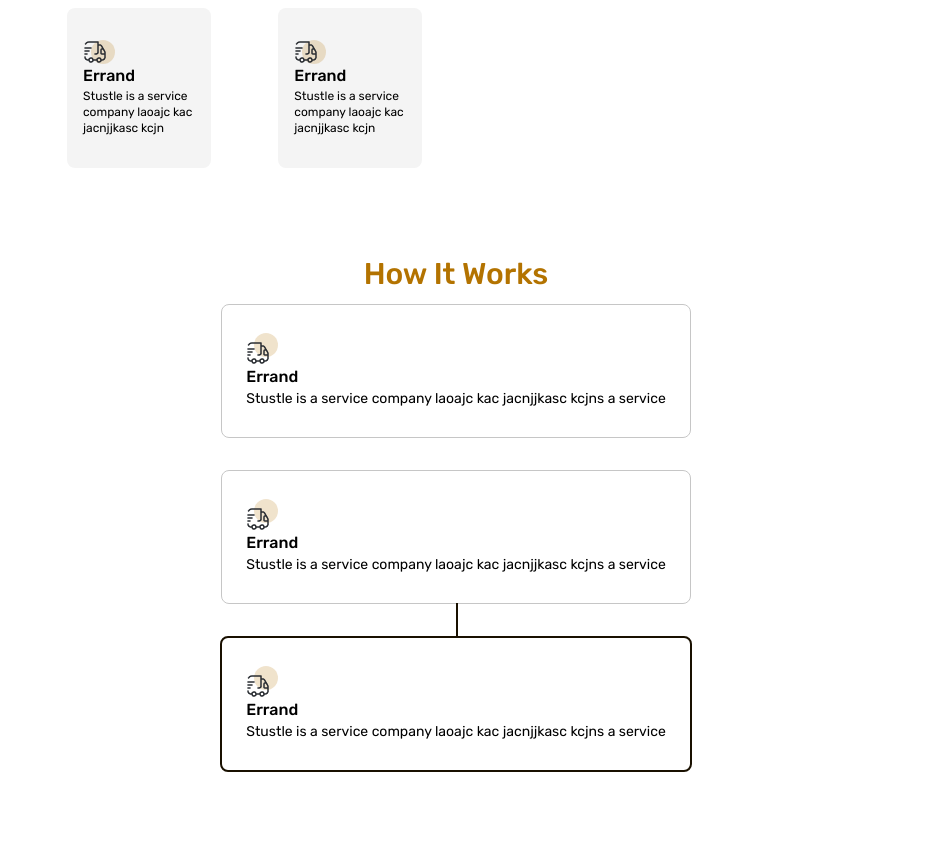
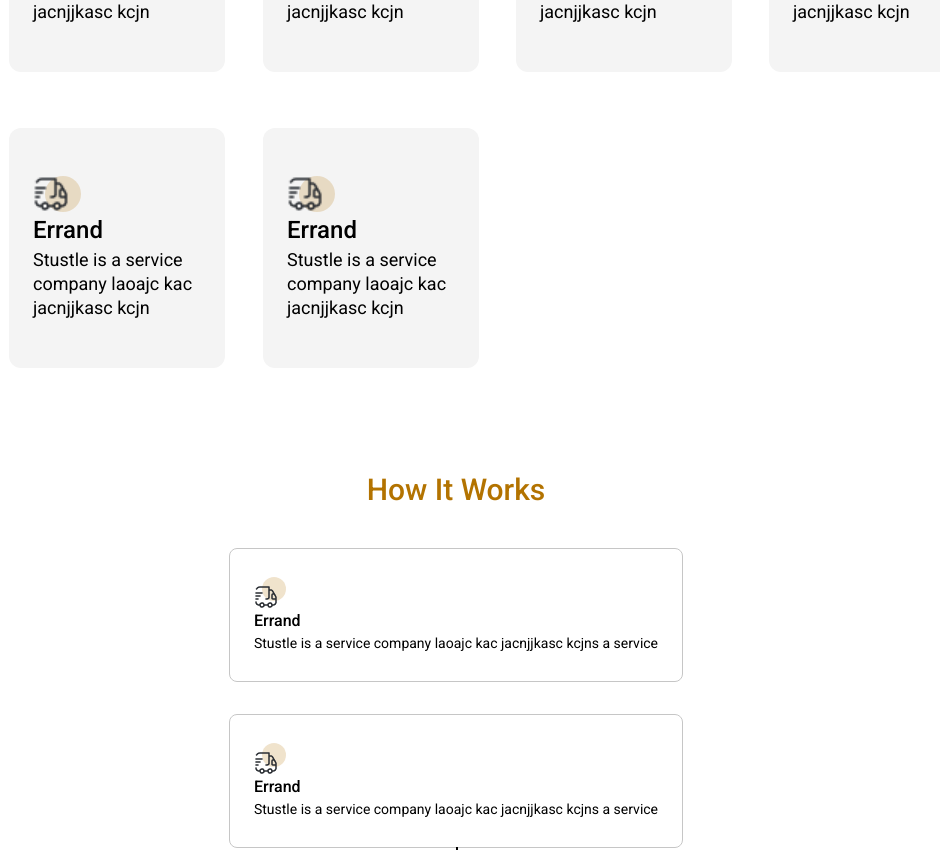
Before and after one commit to T-laye/Stustle__Landing__Page, a Next.js app: page / in a window 1280 px wide. Shown: the part 1348-2198 px from the top of the page, without its empty margins (184-1124 px from the left). Built offline with nearby package versions, Linux system fonts and the light colour scheme.

Commit message:
made responsive adjustments

```diff
--- a/src/components/Layout/main/Hero.js
+++ b/src/components/Layout/main/Hero.js
@@ -9,7 +9,7 @@ export default function Hero() {
           <h1 className="text-white text-5xl text-center leading-tight font-bold tracking-wide mb-2">
             Get <span className="text-primary">tasks</span> off your hands
           </h1>
-          <p className="text-white px-6  text-center text-lg font-normal tracking-wider">
+          <p className="text-white px-6  text-center text-sm font-normal tracking-wider">
             On your lazy days rely on us ! We run so you can relax
           </p>
         </div>
@@ -26,11 +26,11 @@ export default function Hero() {
           <h1 className="text-white text-7xl text-left leading-14  font-bold tracking-wide mb-2">
             Get <span className="text-primary">tasks</span> off your hands
           </h1>
-          <p className="text-white  text-left text-lg font-normal tracking-wider">
+          <p className="text-white  text-left text-lg font-normal tracking-wider leading-3">
             On your lazy days rely on us ! We run so you can relax
           </p>
         </div>
-        <div className="flex items-center  mt-8 gap-4">
+        <div className="flex items-center mt-8 gap-4">
           <button className={styles.btnPrimary}>Request a Service</button>
           <button className={styles.btnSecondary}>Learn More</button>
         </div>
--- a/src/components/Layout/main/How.js
+++ b/src/components/Layout/main/How.js
@@ -1,7 +1,6 @@
 /* eslint-disable jsx-a11y/alt-text */
 import Image from 'next/image';
 import errand from '../../../../public/icons/errand.png';
-// import { useRef, useEffect, useState } from 'react';
 import { useInView } from 'react-intersection-observer';
 
 export default function How() {
@@ -11,10 +10,10 @@ export default function How() {
   return (
     <section id="how">
       <h2>How It Works</h2>
-      <div className="flex flex-col items-center  gap-8 mb-12  ">
+      <div className="flex flex-col items-center mt-10 gap-8 mb-12  ">
         <div
           // ref={active}
-          className={`min-w-80 min-h-32 px-6 py-7  rounded-lg border ${
+          className={`min-w-80 min-h-32 px-6 py-7 duration-700  rounded-lg border ${
             box_2_visible ? 'border-gray-3' : 'border-primary-dark border-2'
           } relative`}
         >
@@ -32,7 +31,7 @@ export default function How() {
         </div>
         <div
           ref={box_2}
-          className={`min-w-80 min-h-32 px-6 py-7  rounded-lg border relative  ${
+          className={`min-w-80 min-h-32 px-6 py-7  duration-700  rounded-lg border relative  ${
             box_2_visible && !box_3_visible
               ? 'border-primary-dark border-2'
               : 'border-gray-3'
@@ -52,7 +51,7 @@ export default function How() {
         </div>
         <div
           ref={box_3}
-          className={`min-w-80 min-h-32 px-6 py-7  rounded-lg border relative  ${
+          className={`min-w-80 min-h-32 px-6 py-7  duration-700  rounded-lg border relative  ${
             box_3_visible ? 'border-primary-dark border-2' : 'border-gray-3'
           }`}
         >
--- a/src/components/Layout/main/Service.js
+++ b/src/components/Layout/main/Service.js
@@ -8,7 +8,7 @@ export default function Service() {
     return (
       <div
         key={i}
-        className="w-36 px-4 py-8 mx-auto  max-h-40 bg-gray-0 flex flex-col justify-center items-start rounded-lg hover:shadow-md hover:bg-white hover:duration-700 lg:"
+        className="w-36 px-4 py-8 mx-auto  max-h-40 bg-gray-0 flex flex-col justify-center items-start rounded-lg hover:shadow-md hover:bg-white hover:duration-700 xl:scale-150 lg:scale-110 xl:mt-14  "
       >
         <div className="relative h-8 w-8 ">
           <div className="icon">
@@ -27,7 +27,7 @@ export default function Service() {
       <div>
         <h2>Our Services</h2>
         <div>
-          <div className="flex flex-wrap gap-4 justify-center md:grid grid-cols-4 md:gap-6 lg:w-4/6 md:w-6/7 mx-auto  ">
+          <div className="flex flex-wrap gap-4 justify-center md:grid grid-cols-4 md:gap-6 xl:gap-x-48 xl:gap-y-20 xl:mb-14 lg:gap-x-20 lg:gap-y-10 lg:mt-8 lg:w-4/6 sm:gap-x-2 md:w-6/7 mx-auto  ">
             {renderService}
           </div>
         </div>
--- a/src/styles/Home.module.css
+++ b/src/styles/Home.module.css
@@ -44,7 +44,7 @@
 }
 
 .btnPrimary {
-  @apply bg-primary py-3 px-6 rounded-md text-white;
+  @apply bg-primary py-3 px-6 rounded-md tracking-wide text-white;
   transition: all 0.5s ease;
 }
 .btnPrimary:hover {
@@ -57,7 +57,7 @@
 .btnSecondary {
   background-color: rgba(255, 255, 255, 0.1);
   box-shadow: inset 0px 0px 0px 0.8px rgb(255, 255, 255);
-  @apply py-3 px-6 rounded-md mt-4 lg:mt-0
+  @apply py-3 px-6 rounded-md tracking-wide mt-4 lg:mt-0
   text-white;
   transition: all 0.5s ease;
 }
--- a/src/styles/globals.css
+++ b/src/styles/globals.css
@@ -1,4 +1,4 @@
-@import url('https://fonts.googleapis.com/css2?family=Rubik:wght@400;500;600;700;800&display=swap');
+@import url('https://fonts.googleapis.com/css2?family=Roboto:wght@400;500;700&display=swap');
 @tailwind base;
 @tailwind components;
 @tailwind utilities;
@@ -8,6 +8,7 @@
   padding: 0;
   margin: 0;
   scroll-behavior: smooth;
+  /* font-family: Helvetica, sans-serif; */
 }
 
 html {
@@ -67,7 +68,6 @@ footer {
   position: absolute;
   bottom: -33px;
   left: 50%;
-  @apply border-primary-dark bg-primary-dark;
   -webkit-animation: flow 2s forwards;
   animation: flow 0.3s forwards;
 }
@@ -93,87 +93,3 @@ footer {
     transform-origin: top;
   }
 }
-
-/* .line::before {
-  content: '';
-  position: fixed;
-  top: 0;
-  left: 0;
-  right: 0;
-  bottom: 0; */
-/* background-color: #262626; */
-/* z-index: 10; */
-/* } */
-/* .line::after {
-  content: '';
-  position: absolute;
-  display: block; */
-/* bottom: -32px; */
-/* left: 33.3%;
-  width: 1px;
-  top: 100%;
-  margin-top: 105px;
-  height: 20%;
-  background-color: #262626;
-  z-index: 11;
-  transform-origin: left;
-  transform: scaleY(0);
-  -webkit-animation: animate 2s infinite alternate;
-  animation: animate 2s infinite alternate;
-} */
-
-/* @-webkit-keyframes animate {
-  0% {
-    transform: translateY(0) scaleY(0);
-    margin-top: 105px;
-    transform-origin: top;
-    top: 33%;
-    bottom: auto;
-  }
-  45% {
-    transform: translateY(0) scaleY(1);
-    transform-origin: top;
-    top: 33%;
-    bottom: auto;
-  }
-  50% {
-    transform: translateY(0) scaleY(1);
-    transform-origin: bottom;
-    top: auto;
-    bottom: 33.3%;
-  }
-  100% {
-    transform: translateY(0) scaleY(0);
-    transform-origin: bottom;
-    top: auto;
-    bottom: 33.3%;
-  }
-} */
-
-/* @keyframes animate { */
-/* 0% {
-    transform: translateY(0) scaleY(0);
-    transform-origin: top;
-    top: 33%;
-    bottom: auto;
-  }
-  100% {
-    transform: translateY(0) scaleY(1);
-    transform-origin: top;
-    top: 33%;
-    bottom: auto;
-  } */
-/* 0% {
-    transform: translateY(0) scaleY(1);
-    transform-origin: top; */
-/* margin-bottom: 128px; */
-/* top: auto;
-    bottom: 33.3%;
-  }
-  100% {
-    transform: translateY(0) scaleY(0);
-    transform-origin: bottom;
-    top: auto;
-    bottom: 33.3%;
-  }
-} */
--- a/tailwind.config.js
+++ b/tailwind.config.js
@@ -21,7 +21,7 @@ module.exports = {
       white: '#fff',
     },
     fontFamily: {
-      sans: ['Rubik', 'sans-serif'],
+      sans: ['Roboto', 'sans-serif'],
       serif: ['Merriweather', 'serif'],
     },
     extend: {},
```
